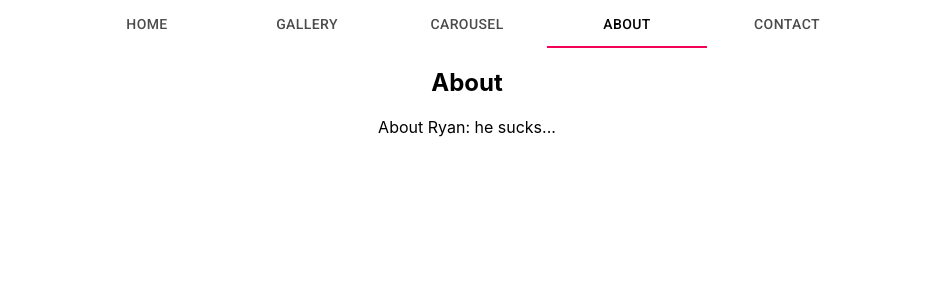
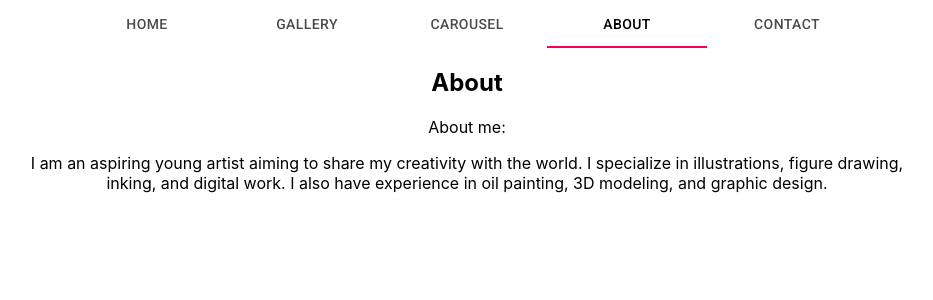
Before and after one commit to MooseInTheSack/ryan-react-app, a React (Create React App) app: page /about in a window 1280 px wide. Shown: the top 300 px of the page, without its empty margins (173-1106 px from the left). Built offline with nearby package versions, Linux system fonts and the light colour scheme.

Commit message:
changed about message

```diff
--- a/package.json
+++ b/package.json
@@ -9,6 +9,7 @@
     "@testing-library/jest-dom": "^4.2.4",
     "@testing-library/react": "^9.4.0",
     "@testing-library/user-event": "^7.2.1",
+    "nodemailer": "^6.4.6",
     "react": "^16.12.0",
     "react-dom": "^16.12.0",
     "react-image-gallery": "^1.0.3",
--- a/src/components/About/About.js
+++ b/src/components/About/About.js
@@ -4,7 +4,8 @@ function About() {
   return (
     <div className="About">
         <h2>About</h2>
-        <p>About Ryan: he sucks...</p>
+        <p>About me:</p>
+        <p>I am an aspiring young artist aiming to share my creativity with the world. I specialize in illustrations, figure drawing, inking, and digital work. I also have experience in oil painting, 3D modeling, and graphic design.</p>
 
     </div>
   );
```
Also changed, not shown: 2 other files (tests, documents, lock files or other folders).
